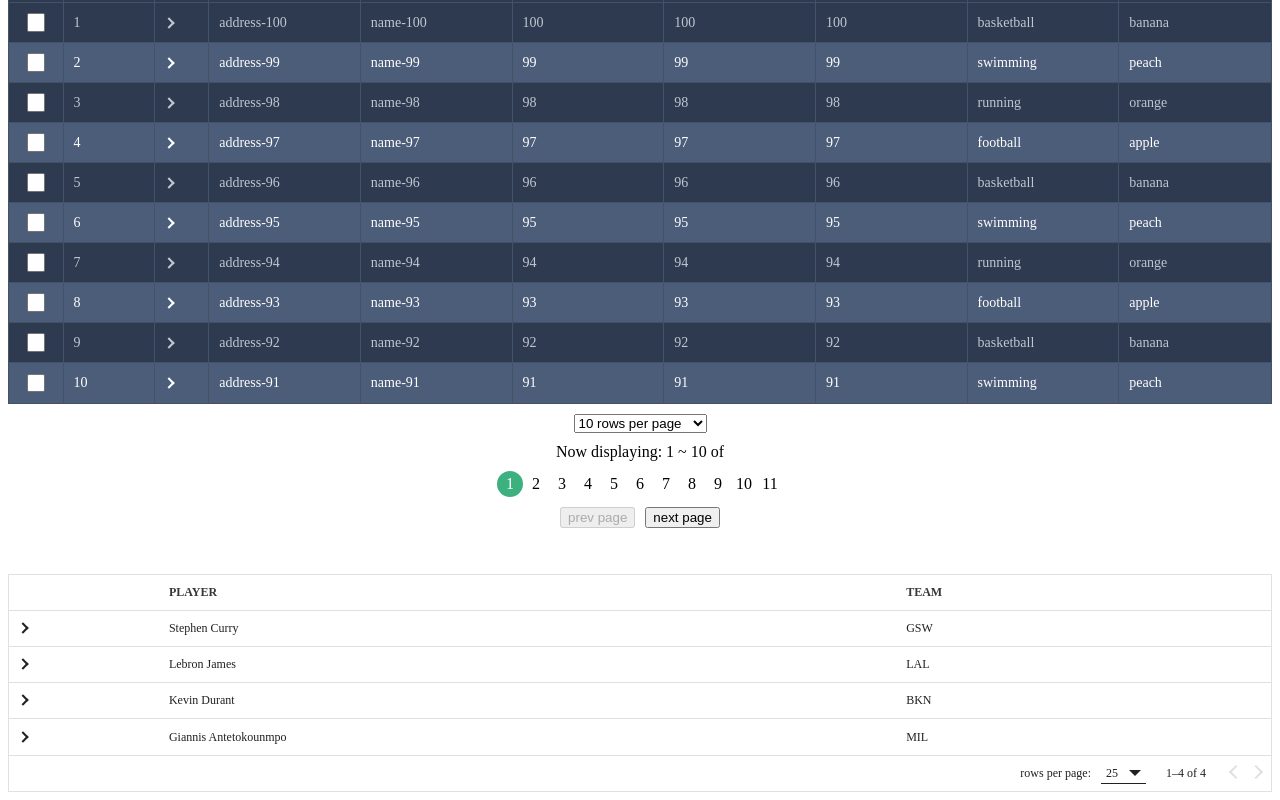
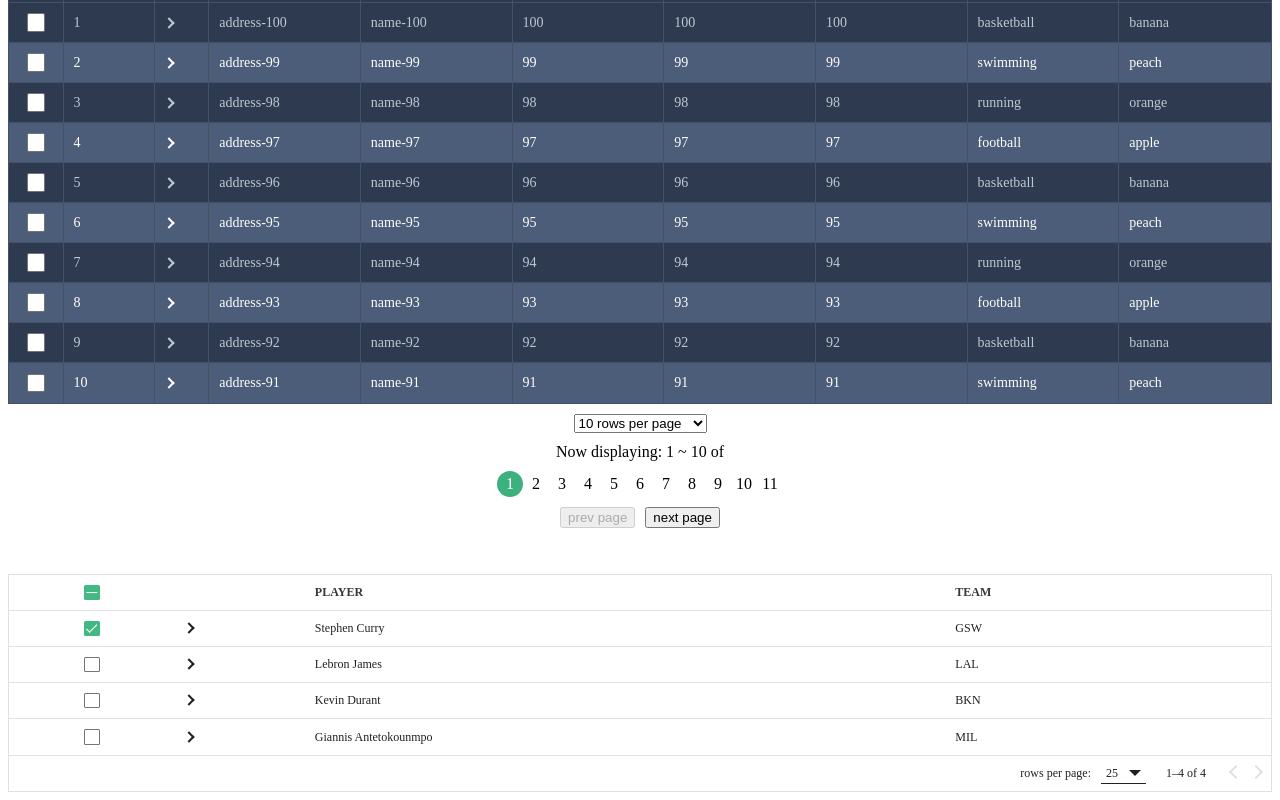
Before and after one commit to HC200ok/vue3-easy-data-table, a Vue app: page / in a window 1280 px wide. Shown: the part 561-1361 px from the top of the page. Built offline with nearby package versions, Linux system fonts and the light colour scheme.

Commit message:
fix: async expand with select items

```diff
--- a/package.json
+++ b/package.json
@@ -3,7 +3,7 @@
   "author": "HC200ok",
   "description": "A customizable and easy-to-use data table component made with Vue.js 3.x.",
   "private": false,
-  "version": "1.4.16",
+  "version": "1.4.17",
   "types": "./types/main.d.ts",
   "license": "MIT",
   "files": [
--- a/src/components/DataTable.vue
+++ b/src/components/DataTable.vue
@@ -462,7 +462,7 @@ const {
   updateExpandingItemIndexList,
   clearExpandingItemIndexList,
 } = useExpandableRow(
-  items,
+  pageItems,
   emits,
 );
 
--- a/src/modes/ExpandLoading.vue
+++ b/src/modes/ExpandLoading.vue
@@ -1,5 +1,6 @@
 <template>
   <DataTable
+    v-model:items-selected="itemsSelected"
     :headers="headers"
     :items="items"
     @expand-row="loadIntroduction"
@@ -37,6 +38,8 @@ const items = ref<Item[]>([
   { player: 'Giannis Antetokounmpo', team: 'MIL' },
 ]);
 
+const itemsSelected = ref<Item[]>([items.value[0]]);
+
 const mockItemIntroduction = async (name: string): Promise<string> => {
   await new Promise((s) => setTimeout(s, 2000));
   const introduction: Record<string, string> = {
```
